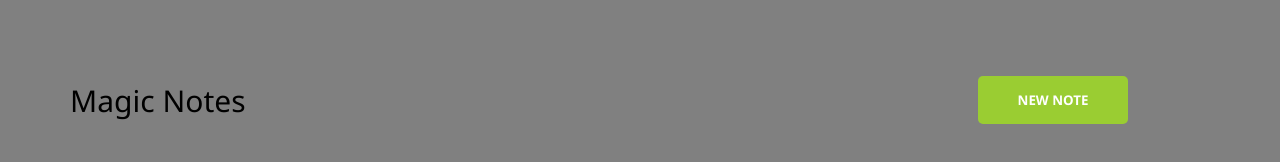
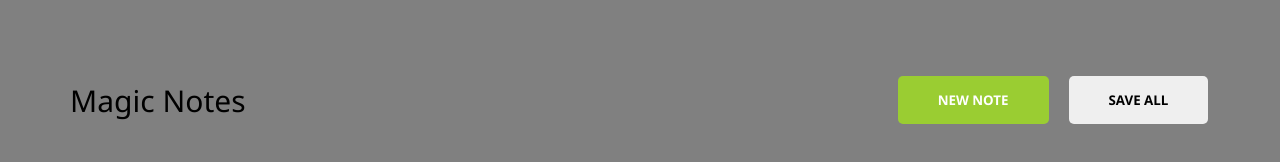
Before and after one commit to Santoshyadav3210/MagicNotes, a plain HTML site: page index.html in a window 1280 px wide. Drawn offline with Linux system fonts and the light colour scheme.

Commit message:
Second commit

```diff
--- a/index.html
+++ b/index.html
@@ -17,7 +17,7 @@
             <div class="buttons">
 
                 <button class="btn btn-new" onclick="newNote()">New Note</button>
-                <!-- <button class="btn btn-save">Save All</button> -->
+                <button class="btn btn-save">Save All</button>
             </div>
         </div>
 
```
